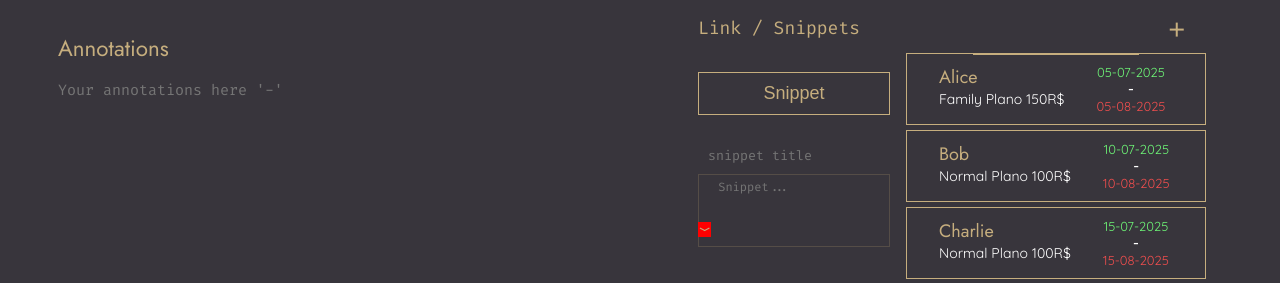
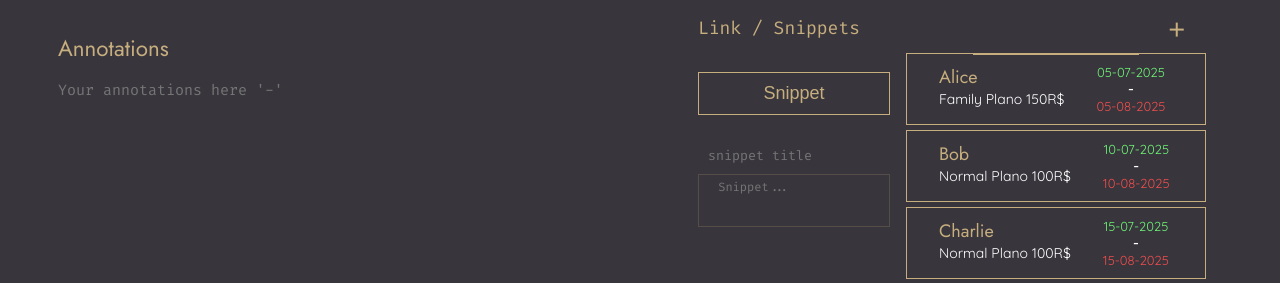
Before and after one commit to renansouza12/ClientEase, an Angular app: page / in a window 1280 px wide. Shown: the top 283 px of the page. Built offline with nearby package versions, Linux system fonts and the light colour scheme.

Commit message:
wip: snipped card button to expand

```diff
--- a/src/app/components/snippet-card/snippet-card.component.html
+++ b/src/app/components/snippet-card/snippet-card.component.html
@@ -1,6 +1,8 @@
 <input class="snippet_title" type="text" placeholder="snippet title" />
 <textarea name="snippet_text" id="snippet_text" placeholder="Snippet..." (click)="snippetClick()"
-        [(ngModel)]="snippetText"></textarea>
+        [(ngModel)]="snippetText"
+        [ngClass]="{'expand': isExpanded}"
+        ></textarea>
 
 
- <button><i class="ri-arrow-down-wide-line"></i></button>
+ <button (click)="expandTextArea()"><i class="ri-arrow-down-wide-line"></i></button>
--- a/src/app/components/snippet-card/snippet-card.component.scss
+++ b/src/app/components/snippet-card/snippet-card.component.scss
@@ -3,8 +3,18 @@
     flex-direction: column;
     gap: 10px;
     width: 100%;
-    height: 100px;
+    height: 80px;
     position: relative;
+    transition: .4s;
+
+
+    &.expand{
+         height:200px;
+    }
+    &.expand > textarea{
+        overflow: auto;
+    }
+
     input{
         color: var(--primary-color);
         padding-left: 10px;
@@ -21,10 +31,19 @@
     button{
         background-color: red;
         position:absolute ;
-        bottom: 10%;
-
+        bottom: 0%;
+        left:40%;
+        padding: 5px 1rem;
+        transition:.3s;
+        z-index: 100;
+        opacity: 0;
         i{
             color: var(--primary-color);
         }
     }
+
+    &:hover > button{
+        bottom:-15% ;
+        opacity: 1;
+    }
 }
--- a/src/app/components/snippet-card/snippet-card.component.ts
+++ b/src/app/components/snippet-card/snippet-card.component.ts
@@ -1,14 +1,17 @@
+import { CommonModule } from '@angular/common';
 import { Component } from '@angular/core';
 import { FormsModule } from '@angular/forms';
 @Component({
   selector: 'app-snippet-card',
-  imports: [FormsModule],
+  imports: [FormsModule,CommonModule],
   templateUrl: './snippet-card.component.html',
-  styleUrl: './snippet-card.component.scss'
+  styleUrl: './snippet-card.component.scss',
+  host:{'[class.expand]':'isExpanded'}
 })
 export class SnippetCardComponent {
     protected snippetText!:string;
 
+    protected isExpanded: boolean = false;
 
     protected snippetClick():void{
       const text = this.snippetText.trim();
@@ -24,4 +27,9 @@ export class SnippetCardComponent {
         .catch(err => console.error('Could not copy text:',err))
       }
     }
+    protected expandTextArea(): void {
+      this.isExpanded = !this.isExpanded;
+      console.log("clicked");
+    }
+
 }
```
